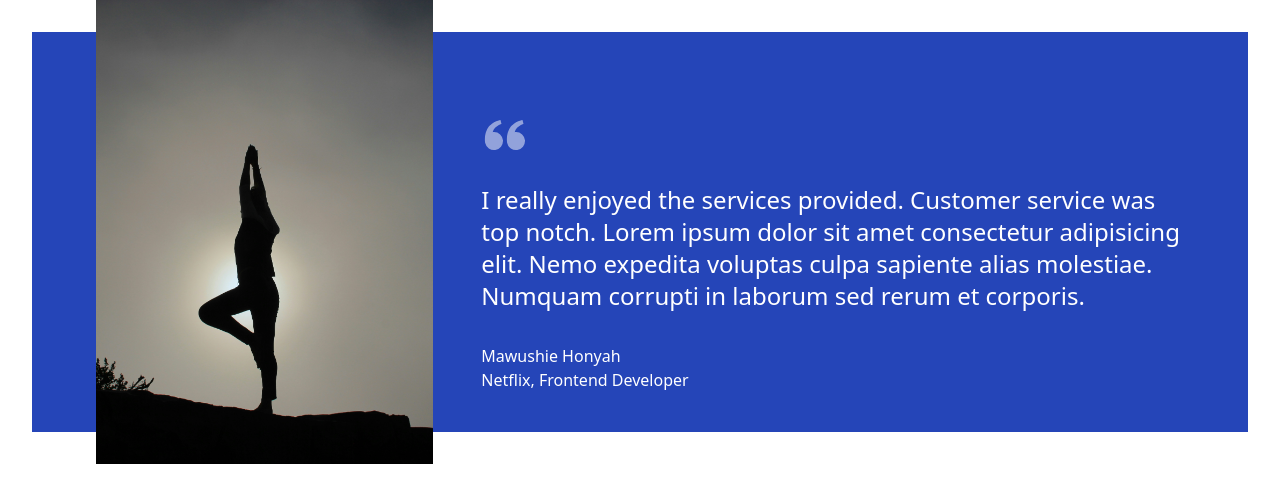
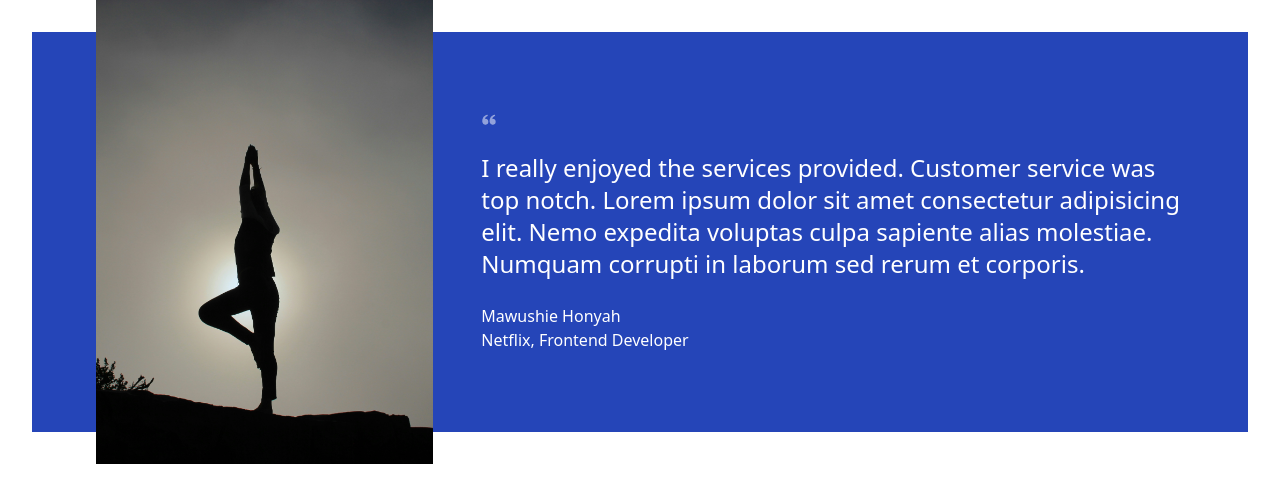
Before and after one commit to Mawushie/mycomponents-library, a React (Vite) app: page / in a window 1280 px wide. Shown: the top 502 px of the page. Built offline with nearby package versions, Linux system fonts and the light colour scheme.

Commit message:
css edits

```diff
--- a/src/components/Testimonials/TestimonialWithImage.jsx
+++ b/src/components/Testimonials/TestimonialWithImage.jsx
@@ -34,12 +34,10 @@ export default function TestimonialWithImage({
           <img src={image} />
         </div>
 
-        <div className="content">
-          <BiSolidQuoteAltLeft
-            style={{ width: 48, height: 48, opacity: 0.5 }}
-          />
+        <div className="content flex flex-col justify-between">
+          <BiSolidQuoteAltLeft style={{ opacity: 0.5 }} />
 
-          <p className="mb-8 font-medium text-2xl mt-6">{children}</p>
+          <p className="font-medium text-2xl my-6">{children}</p>
           <p className="font-medium text-base">{name}</p>
           <p className="font-medium text-base">
             {company}, {position}
```
